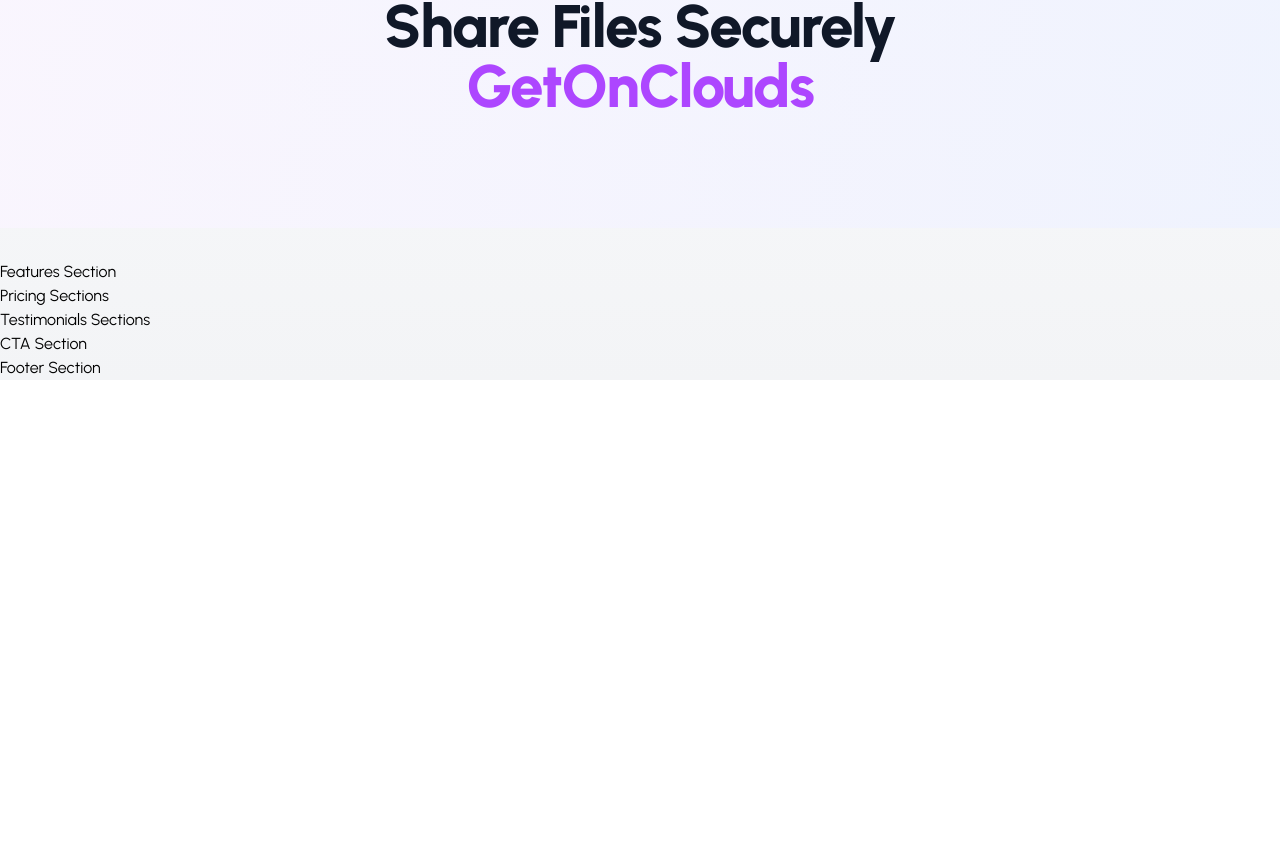
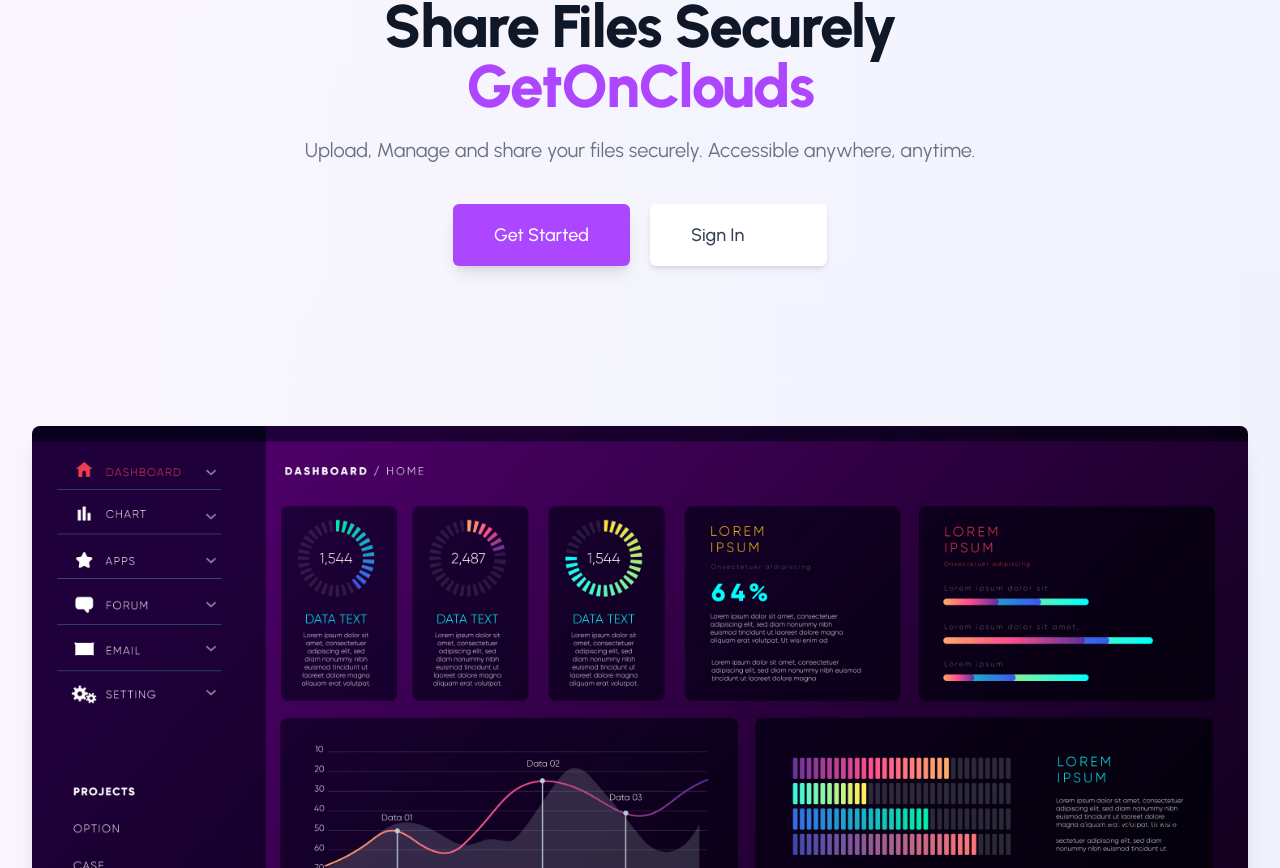
Before and after one commit to 06Pranjal/GetOnClouds, a React (Vite) app: page / in a window 1280 px wide. Shown: the part 132-1000 px from the top of the page. Before the commit the page ends 800 px from the top, so only its background shows below. Built offline with nearby package versions, Linux system fonts and the light colour scheme.

Commit message:
Frontend Working

```diff
--- a/src/components/landing/HeroSection.jsx
+++ b/src/components/landing/HeroSection.jsx
@@ -1,34 +1,49 @@
-const HeroSection=()=>{
-    return(
+import dashboardImg from "../../assets/dashboard.jpg"; // ✅ Correct import
+
+const HeroSection = () => {
+  return (
     <div className="landing-page-content relative">
-            <div className="absolute inset-0 bg-gradient-to-r from-purple-50 to-indigo-50 opacity-80 z-0 pointer-events-none">
+      {/* Background gradient */}
+      <div className="absolute inset-0 bg-gradient-to-r from-purple-50 to-indigo-50 opacity-80 z-0 pointer-events-none"></div>
 
-            </div>
       <div className="max-w-7xl mx-auto px-4 sm:px-6 lg:px-8 relative z-10">
-
-
-                <div className="pt-20 pb-16 sm:pt-54 sm:pb-20 lg:pt-32 lg:pb-28">
+        <div className="pt-20 pb-16 sm:pt-24 sm:pb-20 lg:pt-32 lg:pb-28">
           <div className="text-center">
             <h1 className="text-4xl tracking-tight font-extrabold text-gray-900 sm:text-5xl md:text-6xl">
               <span className="block">Share Files Securely</span>
               <span className="block text-purple-500">GetOnClouds</span>
             </h1>
-                    </div>
 
-                </div>
+            <p className="mt-3 max-w-md mx-auto text-base text-gray-500 sm:text-lg md:mt-5 md:text-xl md:max-w-3xl">
+              Upload, Manage and share your files securely. Accessible anywhere, anytime.
+            </p>
 
-                <div className="relative">
-
-
-                </div>
-
-                <div className="mt-8 text-center">
-
-
+            <div className="mt-10 max-w-sm mx-auto sm:max-w-none sm:flex sm:justify-center">
+              <div className="space-y-4 sm:space-y-0 sm:mx-auto sm:inline-grid sm:grid-cols-2 sm:gap-5">
+                <button className="flex items-center px-6 py-3 border border-transparent text-base font-medium rounded-md text-white bg-purple-500 hover:bg-purple-600 md:py-4 md:text-lg md:px-10 transition-all duration-200 shadow-lg hover:shadow-xl">
+                  Get Started
+                </button>
+                <button className="flex items-center px-6 py-3 border border-transparent text-base font-medium rounded-md text-gray-700 bg-white hover:bg-gray-50 md:py-4 md:text-lg md:px-10 transition-all duration-200 shadow-md hover:shadow-lg">
+                  Sign In
+                </button>
               </div>
             </div>
           </div>
-    )
-}
+        </div>
+
+        {/* Hero image */}
+        <div className="relative mt-12">
+          <div className="aspect-[16/9] rounded-lg shadow-xl overflow-hidden">
+            <img
+              src={dashboardImg}
+              alt="Cloudshare dashboard"
+              className="w-full h-full object-cover"
+            />
+          </div>
+        </div>
+      </div>
+    </div>
+  );
+};
 
 export default HeroSection;
```
Also changed, not shown: src/assets/dashboard.jpg (added), src/assets/dashboard.webp (deleted). Lines whose indentation alone changed are shown as unchanged.
